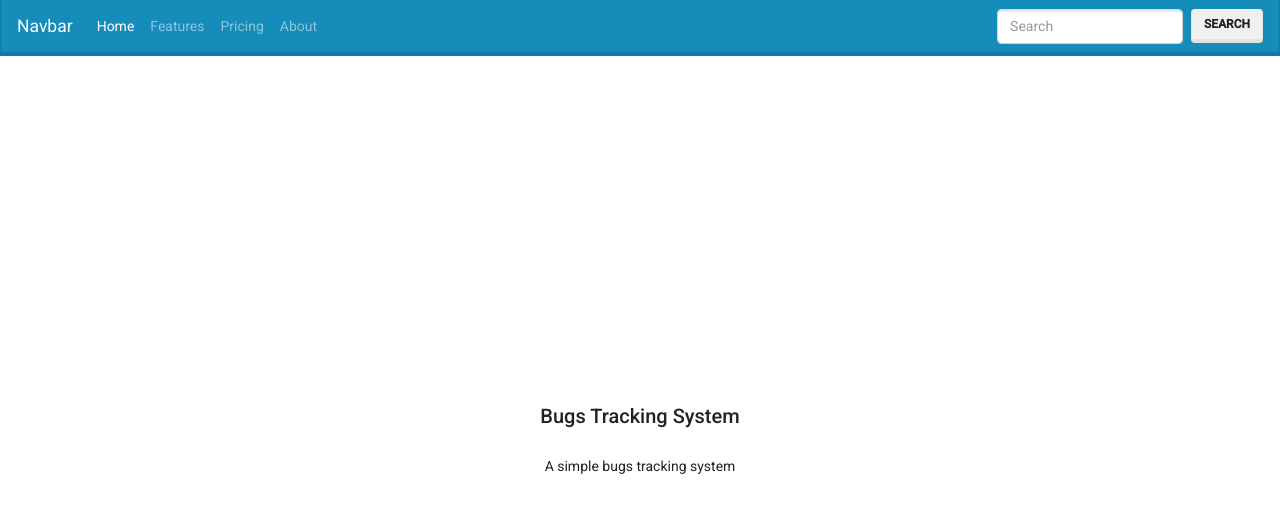
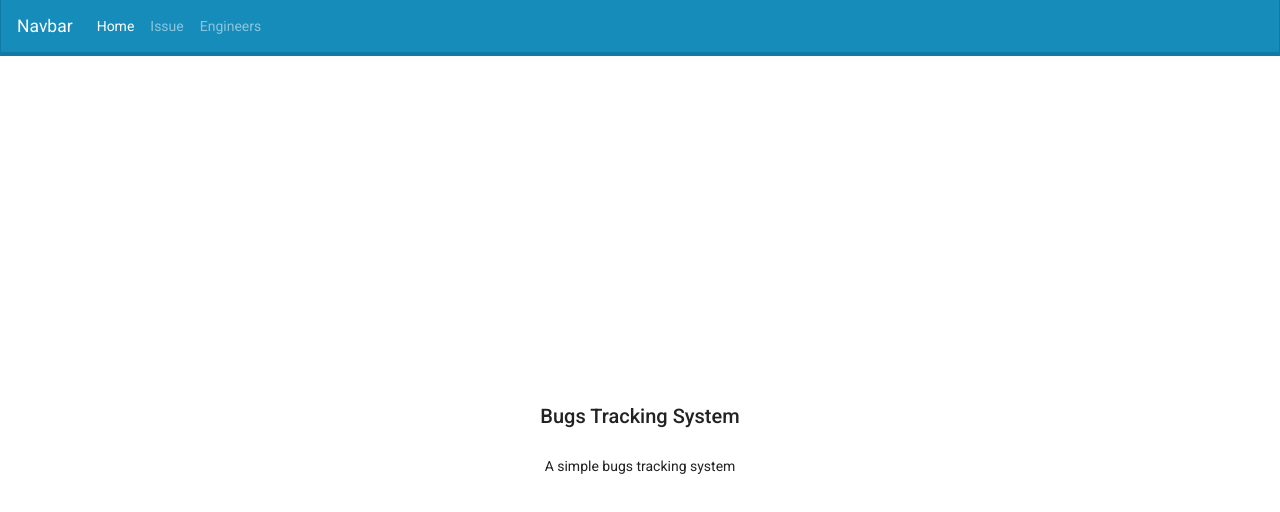
Before and after one commit to lutfiqaraman/BugTrackingApp, an Angular app in the folder FrontEnd/: page / in a window 1280 px wide. Shown: the top 512 px of the page. Built offline with nearby package versions, Linux system fonts and the light colour scheme.

Commit message:
chnage the menu

```diff
--- a/FrontEnd/src/app/components/navbar/navbar.component.html
+++ b/FrontEnd/src/app/components/navbar/navbar.component.html
@@ -10,18 +10,11 @@
           <a class="nav-link" href="#">Home <span class="sr-only">(current)</span></a>
         </li>
         <li class="nav-item">
-          <a class="nav-link" href="#">Features</a>
+          <a class="nav-link" href="#">Issue</a>
         </li>
         <li class="nav-item">
-          <a class="nav-link" href="#">Pricing</a>
-        </li>
-        <li class="nav-item">
-          <a class="nav-link" href="#">About</a>
+          <a class="nav-link" href="#">Engineers</a>
         </li>
       </ul>
-      <form class="form-inline my-2 my-lg-0">
-        <input class="form-control mr-sm-2" type="text" placeholder="Search">
-        <button class="btn btn-secondary my-2 my-sm-0" type="submit">Search</button>
-      </form>
     </div>
   </nav>
```
